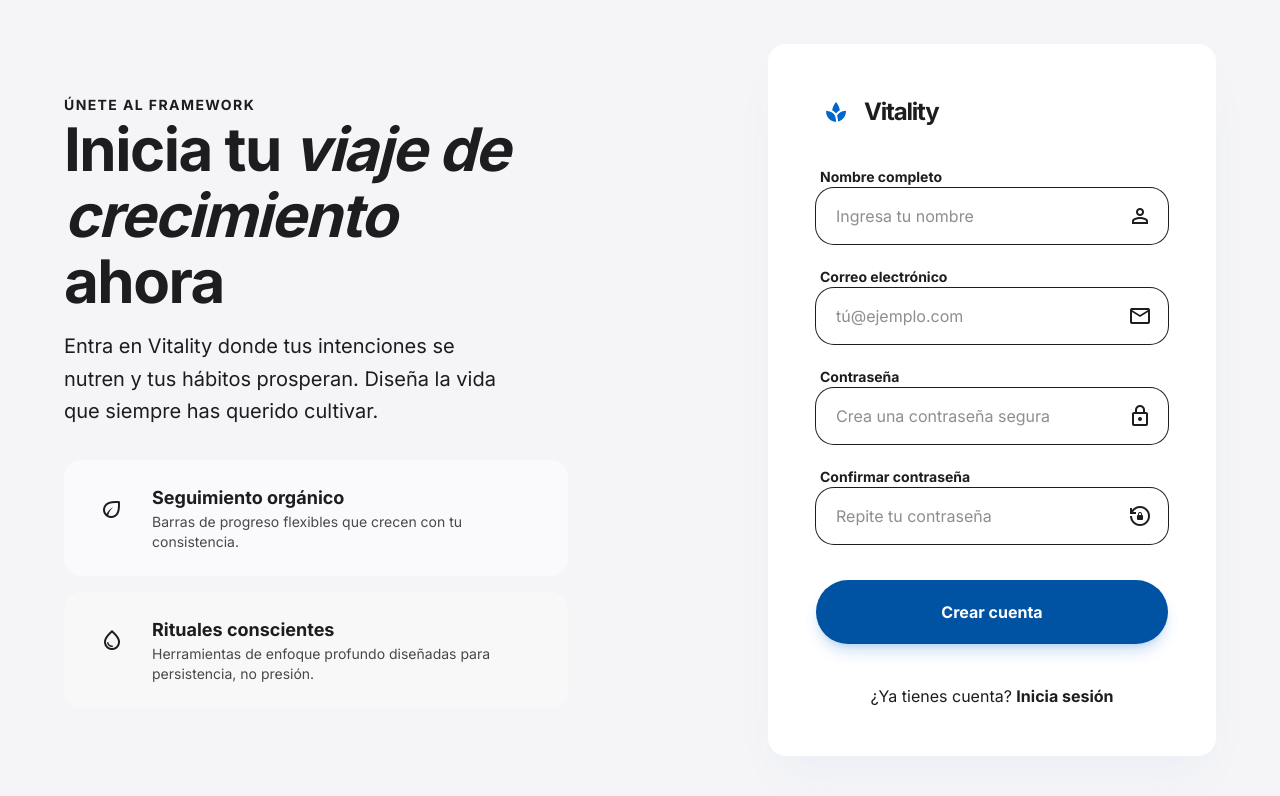
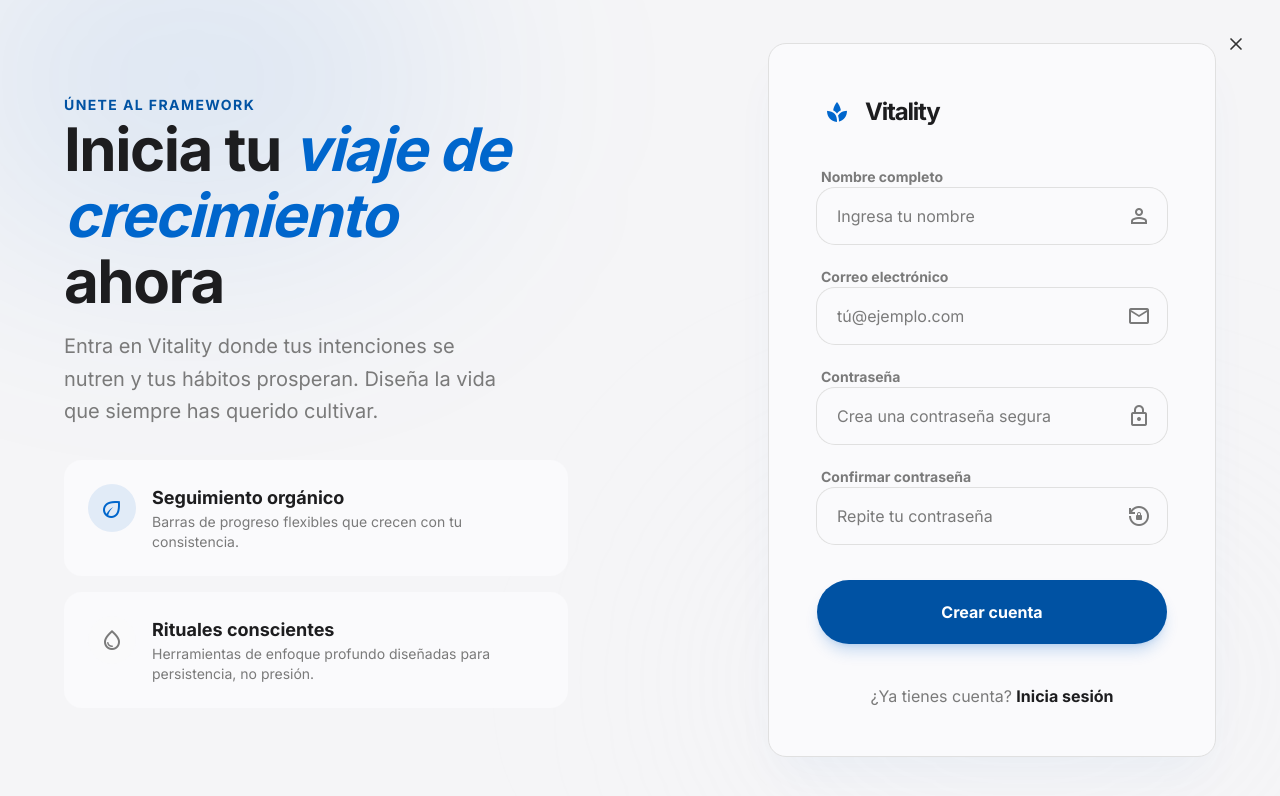
Before and after one commit to JRMZ1298/habits-tracker-frontend, a React (Vite) app: page /auth/registro in a window 1280 px wide. Shown: the top 796 px of the page. Built offline with nearby package versions, Linux system fonts and the light colour scheme; no server answers.

Commit message:
feat: update styles across authentication and landing components for improved UI consistency

```diff
--- a/src/auth/components/BrandHeader.tsx
+++ b/src/auth/components/BrandHeader.tsx
@@ -13,7 +13,7 @@ export const BrandHeader = () => {
       </div>
       <Link
         to="/home"
-        className="text-2xl font-headline font-extrabold text-on-background tracking-tighter"
+        className="text-2xl font-headline font-extrabold text-ink tracking-tighter"
       >
         Vitality
       </Link>
--- a/src/auth/components/EditorialContent.tsx
+++ b/src/auth/components/EditorialContent.tsx
@@ -6,43 +6,43 @@ export const EditorialContent = () => {
   return (
     <div className="hidden lg:flex flex-col space-y-8 pr-12">
       <div className="space-y-4">
-        <span className="font-label text-surface-tint font-bold tracking-widest text-sm uppercase">
+        <span className="font-label text-primary-dim font-bold tracking-widest text-sm uppercase">
           {t("landing.editorial.joinFramework")}
         </span>
-        <h1 className="text-6xl font-headline font-extrabold text-surface-tint tracking-tight leading-[1.1]">
+        <h1 className="text-6xl font-headline font-extrabold text-ink tracking-tight leading-[1.1]">
           {t("landing.editorial.headlinePart1")}{" "}
-          <span className="text-on-background italic">
+          <span className="text-primary italic">
             {t("landing.editorial.headlineHighlight")}
           </span>{" "}
           {t("landing.editorial.headlinePart2")}
         </h1>
-        <p className="text-xl text-on-surface-variant leading-relaxed max-w-md">
+        <p className="text-xl text-ink-muted-48 leading-relaxed max-w-md">
           {t("landing.editorial.paragraph")}
         </p>
       </div>
       <div className="grid grid-cols-1 gap-4">
         <div className="bg-surface-container-low p-6 rounded-lg flex items-start gap-4">
-          <div className="bg-primary-container text-on-primary-container p-3 rounded-full flex items-center justify-center">
+          <div className="bg-primary/10 text-primary p-3 rounded-full flex items-center justify-center">
             <span className="material-symbols-outlined">eco</span>
           </div>
           <div>
-            <h3 className="font-headline font-bold text-lg">
+            <h3 className="font-headline font-bold text-lg text-ink">
               {t("landing.editorial.card1.title")}
             </h3>
-            <p className="font-label text-sm text-on-surface-variant opacity-80">
+            <p className="font-label text-sm text-ink-muted-48">
               {t("landing.editorial.card1.description")}
             </p>
           </div>
         </div>
-        <div className="bg-surface-container-low/60 p-6 rounded-lg flex items-start gap-4">
-          <div className="bg-secondary-container text-on-secondary-container p-3 rounded-full flex items-center justify-center">
+        <div className="bg-surface-container-low p-6 rounded-lg flex items-start gap-4">
+          <div className="bg-secondary/10 text-ink-muted-48 p-3 rounded-full flex items-center justify-center">
             <span className="material-symbols-outlined">water_drop</span>
           </div>
           <div>
-            <h3 className="font-headline font-bold text-lg">
+            <h3 className="font-headline font-bold text-lg text-ink">
               {t("landing.editorial.card2.title")}
             </h3>
-            <p className="font-label text-sm text-on-surface-variant opacity-80">
+            <p className="font-label text-sm text-ink-muted-48">
               {t("landing.editorial.card2.description")}
             </p>
           </div>
--- a/src/auth/components/RegistroForm.tsx
+++ b/src/auth/components/RegistroForm.tsx
@@ -47,12 +47,12 @@ export const RegistroForm = () => {
   };
 
   return (
-    <div className="bg-surface-container-lowest glass-panel w-full max-w-md p-8 lg:p-12 rounded-xl shadow-2xl shadow-primary/5">
+    <div className="bg-surface-container-low glass-panel w-full max-w-md p-8 lg:p-12 rounded-xl shadow-2xl shadow-primary/5 border border-hairline">
       <div className="lg:hidden mb-8 space-y-2">
-        <h1 className="text-4xl font-headline font-extrabold text-on-surface tracking-tight">
+        <h1 className="text-4xl font-headline font-extrabold text-ink tracking-tight">
           {t("auth.register.headline")}
         </h1>
-        <p className="font-label text-on-surface-variant">
+        <p className="font-label text-ink-muted-48">
           {t("auth.register.subtitle")}
         </p>
       </div>
@@ -64,25 +64,25 @@ export const RegistroForm = () => {
           noValidate
         >
           <div className="space-y-1">
-            <label className="font-label text-sm font-bold text-surface-tint ml-1">
+            <label className="font-label text-sm font-bold text-ink-muted-48 ml-1">
               {t("auth.register.nameLabel")}
             </label>
             <div className="relative group">
               <input
-                className={`w-full bg-surface-container-lowest border-none ring-1 ring-outline-variant/30 focus:ring-2 focus:ring-primary rounded-lg py-4 px-5 font-label transition-all duration-300 ${
-                  errors.name ? "ring-2 ring-error" : ""
+                className={`w-full bg-surface-container-low border-none ring-1 ring-hairline focus:ring-2 focus:ring-primary rounded-lg py-4 px-5 font-label text-ink placeholder:text-ink-muted-48 transition-all duration-300 ${
+                  errors.name ? "ring-2 ring-destructive" : ""
                 }`}
                 placeholder={t("auth.register.namePlaceholder")}
                 type="text"
                 {...register("name")}
               />
-              <span className="material-symbols-outlined absolute right-4 top-4 text-outline-variant group-focus-within:text-primary">
+              <span className="material-symbols-outlined absolute right-4 top-4 text-ink-muted-48 group-focus-within:text-primary">
                 person
               </span>
             </div>
             {errors.name && (
               <p
-                className="text-error text-xs font-label ml-1"
+                className="text-destructive text-xs font-label ml-1"
                 role="alert"
                 aria-live="polite"
               >
@@ -91,25 +91,25 @@ export const RegistroForm = () => {
             )}
           </div>
           <div className="space-y-1">
-            <label className="font-label text-sm font-bold text-surface-tint ml-1">
+            <label className="font-label text-sm font-bold text-ink-muted-48 ml-1">
               {t("auth.register.emailLabel")}
             </label>
             <div className="relative group">
               <input
-                className={`w-full bg-surface-container-lowest border-none ring-1 ring-outline-variant/30 focus:ring-2 focus:ring-primary rounded-lg py-4 px-5 font-label transition-all duration-300 ${
-                  errors.email ? "ring-2 ring-error" : ""
+                className={`w-full bg-surface-container-low border-none ring-1 ring-hairline focus:ring-2 focus:ring-primary rounded-lg py-4 px-5 font-label text-ink placeholder:text-ink-muted-48 transition-all duration-300 ${
+                  errors.email ? "ring-2 ring-destructive" : ""
                 }`}
                 placeholder={t("auth.register.emailPlaceholder")}
                 type="email"
                 {...register("email")}
               />
-              <span className="material-symbols-outlined absolute right-4 top-4 text-outline-variant group-focus-within:text-primary">
+              <span className="material-symbols-outlined absolute right-4 top-4 text-ink-muted-48 group-focus-within:text-primary">
                 mail
               </span>
             </div>
             {errors.email && (
               <p
-                className="text-error text-xs font-label ml-1"
+                className="text-destructive text-xs font-label ml-1"
                 role="alert"
                 aria-live="polite"
               >
@@ -118,25 +118,25 @@ export const RegistroForm = () => {
             )}
           </div>
           <div className="space-y-1">
-            <label className="font-label text-sm font-bold text-surface-tint ml-1">
+            <label className="font-label text-sm font-bold text-ink-muted-48 ml-1">
               {t("auth.register.passwordLabel")}
             </label>
             <div className="relative group">
               <input
-                className={`w-full bg-surface-container-lowest border-none ring-1 ring-outline-variant/30 focus:ring-2 focus:ring-primary rounded-lg py-4 px-5 font-label transition-all duration-300 ${
-                  errors.password ? "ring-2 ring-error" : ""
+                className={`w-full bg-surface-container-low border-none ring-1 ring-hairline focus:ring-2 focus:ring-primary rounded-lg py-4 px-5 font-label text-ink placeholder:text-ink-muted-48 transition-all duration-300 ${
+                  errors.password ? "ring-2 ring-destructive" : ""
                 }`}
                 placeholder={t("auth.register.passwordPlaceholder")}
                 type="password"
                 {...register("password")}
               />
-              <span className="material-symbols-outlined absolute right-4 top-4 text-outline-variant group-focus-within:text-primary">
+              <span className="material-symbols-outlined absolute right-4 top-4 text-ink-muted-48 group-focus-within:text-primary">
                 lock
               </span>
             </div>
             {errors.password && (
               <p
-                className="text-error text-xs font-label ml-1"
+                className="text-destructive text-xs font-label ml-1"
                 role="alert"
                 aria-live="polite"
               >
@@ -145,13 +145,13 @@ export const RegistroForm = () => {
             )}
           </div>
           <div className="space-y-1">
-            <label className="font-label text-sm font-bold text-surface-tint ml-1">
+            <label className="font-label text-sm font-bold text-ink-muted-48 ml-1">
               {t("auth.register.confirmPasswordLabel", "Confirmar contraseña")}
             </label>
             <div className="relative group">
               <input
-                className={`w-full bg-surface-container-lowest border-none ring-1 ring-outline-variant/30 focus:ring-2 focus:ring-primary rounded-lg py-4 px-5 font-label transition-all duration-300 ${
-                  errors.confirmPassword ? "ring-2 ring-error" : ""
+                className={`w-full bg-surface-container-low border-none ring-1 ring-hairline focus:ring-2 focus:ring-primary rounded-lg py-4 px-5 font-label text-ink placeholder:text-ink-muted-48 transition-all duration-300 ${
+                  errors.confirmPassword ? "ring-2 ring-destructive" : ""
                 }`}
                 placeholder={t(
                   "auth.register.confirmPasswordPlaceholder",
@@ -160,13 +160,13 @@ export const RegistroForm = () => {
                 type="password"
                 {...register("confirmPassword")}
               />
-              <span className="material-symbols-outlined absolute right-4 top-4 text-outline-variant group-focus-within:text-primary">
+              <span className="material-symbols-outlined absolute right-4 top-4 text-ink-muted-48 group-focus-within:text-primary">
                 lock_reset
               </span>
             </div>
             {errors.confirmPassword && (
               <p
-                className="text-error text-xs font-label ml-1"
+                className="text-destructive text-xs font-label ml-1"
                 role="alert"
                 aria-live="polite"
               >
@@ -184,7 +184,7 @@ export const RegistroForm = () => {
               : t("auth.register.createAccount")}
           </button>
         </form>
-        <p className="text-center font-label text-on-surface-variant pt-4">
+        <p className="text-center font-label text-ink-muted-48 pt-4">
           {t("auth.register.haveAccount")}{" "}
           <Link
             to="/auth/login"
--- a/src/auth/components/SocialLoginButton.tsx
+++ b/src/auth/components/SocialLoginButton.tsx
@@ -16,7 +16,7 @@ export const SocialLoginButton = ({ text }: SocialLoginButtonProps) => {
     <button
       type="button"
       onClick={handleGoogleLogin}
-      className="w-full py-4 bg-secondary-container text-on-secondary-container font-bold rounded-full hover:bg-secondary-fixed-dim transition-all active:scale-95 flex items-center justify-center gap-3"
+      className="w-full py-4 bg-surface-container-low text-ink font-bold rounded-full hover:bg-surface-container transition-all active:scale-95 flex items-center justify-center gap-3 border border-hairline"
     >
       <img
         alt="Google logo"
--- a/src/auth/pages/RegistroPage.tsx
+++ b/src/auth/pages/RegistroPage.tsx
@@ -1,12 +1,21 @@
 import { EditorialContent } from "../components/EditorialContent";
 import { RegistroForm } from "../components/RegistroForm";
+import { Link } from "react-router";
+import { X } from "lucide-react";
 
 export const RegistroPage = () => {
   return (
-    <main className="min-h-screen flex items-center justify-center p-6 relative overflow-hidden">
+    <main className="min-h-screen flex items-center justify-center p-6 relative overflow-hidden bg-surface">
       {/* Abstract Bio-Shapes Background */}
-      <div className="absolute top-[-10%] left-[-5%] w-[40%] h-[40%] bg-primary-container/30 rounded-full blur-[120px] pointer-events-none"></div>
-      <div className="absolute bottom-[-10%] right-[-5%] w-[50%] h-[50%] bg-secondary-container/20 rounded-full blur-[120px] pointer-events-none"></div>
+      <div className="absolute top-[-10%] left-[-5%] w-[40%] h-[40%] bg-primary/10 rounded-full blur-[120px] pointer-events-none"></div>
+      <div className="absolute bottom-[-10%] right-[-5%] w-[50%] h-[50%] bg-secondary/10 rounded-full blur-[120px] pointer-events-none"></div>
+      <Link
+        to="/home"
+        className="absolute top-6 right-6 size-10 flex items-center justify-center rounded-full text-ink-muted-80 hover:text-ink hover:bg-ink/5 transition-colors z-20"
+        aria-label="Cerrar y volver al inicio"
+      >
+        <X className="size-5" />
+      </Link>
       <div className="w-full max-w-6xl grid grid-cols-1 lg:grid-cols-2 gap-12 items-center relative z-10">
         {/* Left Side: Editorial Content */}
         <EditorialContent />
--- a/src/landingPage/components/Footer.tsx
+++ b/src/landingPage/components/Footer.tsx
@@ -1,46 +1,52 @@
 import { useTranslation } from "react-i18next";
+
+type LinkColumn = {
+  heading: string;
+  links: { label: string; href: string }[];
+};
+
+type TextColumn = {
+  heading?: string;
+  items: string[];
+};
+
+type Column = LinkColumn | TextColumn;
+
+const isLinkColumn = (column: Column): column is LinkColumn =>
+  "links" in column;
 
 export const Footer = () => {
   const { t } = useTranslation();
 
-  const footerColumns = [
-    {
-      heading: t("landing.footer.shopAndLearn.heading"),
-      links: [
-        { label: t("landing.footer.shopAndLearn.habits"), href: "#features" },
-        { label: t("landing.footer.shopAndLearn.metrics"), href: "#features" },
-        { label: t("landing.footer.shopAndLearn.badges"), href: "#features" },
-        { label: t("landing.footer.shopAndLearn.settings"), href: "#features" },
-      ],
-    },
+  const valuesHeading = t("landing.footer.values.heading");
+
+  const valores = [
+    t("landing.footer.values.accessibility"),
+    t("landing.footer.values.education"),
+    t("landing.footer.values.environment"),
+    t("landing.footer.values.inclusion"),
+    t("landing.footer.values.privacy"),
+    t("landing.footer.values.supplyChain"),
+  ];
+
+  const chunkSize = Math.ceil(valores.length / 3);
+  const valoresColumns: Column[] = Array.from({ length: 3 }, (_, i) => ({
+    heading: i === 0 ? valuesHeading : undefined,
+    items: valores.slice(i * chunkSize, (i + 1) * chunkSize),
+  }));
+
+  const footerColumns: Column[] = [
     {
       heading: t("landing.footer.account.heading"),
       links: [
-        { label: t("landing.footer.account.manageAccount"), href: "/app/settings" },
+        {
+          label: t("landing.footer.account.manageAccount"),
+          href: "/app/settings",
+        },
         { label: t("landing.footer.account.signIn"), href: "/auth/login" },
       ],
     },
-    {
-      heading: t("landing.footer.about.heading"),
-      links: [
-        { label: t("landing.footer.about.newsroom"), href: "#" },
-        { label: t("landing.footer.about.leadership"), href: "#" },
-        { label: t("landing.footer.about.workOpportunities"), href: "#" },
-        { label: t("landing.footer.about.investors"), href: "#" },
-        { label: t("landing.footer.about.ethicsCompliance"), href: "#" },
-      ],
-    },
-    {
-      heading: t("landing.footer.values.heading"),
-      links: [
-        { label: t("landing.footer.values.accessibility"), href: "#" },
-        { label: t("landing.footer.values.education"), href: "#" },
-        { label: t("landing.footer.values.environment"), href: "#" },
-        { label: t("landing.footer.values.inclusion"), href: "#" },
-        { label: t("landing.footer.values.privacy"), href: "#" },
-        { label: t("landing.footer.values.supplyChain"), href: "#" },
-      ],
-    },
+    ...valoresColumns,
   ];
 
   return (
@@ -53,13 +59,18 @@ export const Footer = () => {
 
         {/* Link columns */}
         <div className="grid grid-cols-2 md:grid-cols-4 gap-[24px] mb-[48px]">
-          {footerColumns.map((column) => (
-            <div key={column.heading}>
+          {footerColumns.map((column, index) => (
+            <div key={index}>
+              {column.heading ? (
                 <h3 className="text-[14px] font-semibold text-ink leading-[1.29] tracking-[-0.224px] mb-[12px]">
                   {column.heading}
                 </h3>
+              ) : (
+                <div className="w-full h-[28px]"></div>
+              )}
               <ul className="space-y-[8px]">
-                {column.links.map((link) => (
+                {isLinkColumn(column)
+                  ? column.links.map((link) => (
                       <li key={link.label}>
                         <a
                           href={link.href}
@@ -67,6 +78,13 @@ export const Footer = () => {
                         >
                           {link.label}
                         </a>
+                      </li>
+                    ))
+                  : column.items.map((item) => (
+                      <li key={item}>
+                        <span className="text-[17px] font-normal text-ink-muted-80 leading-[2.41] block">
+                          {item}
+                        </span>
                       </li>
                     ))}
               </ul>
```
Also changed, not shown: src/auth/components/LoginForm.tsx (+17 -17 lines), src/auth/pages/LoginPage.tsx (+10 -2 lines), src/landingPage/components/TopAppBar.tsx (+19 -4 lines). Lines whose indentation alone changed are shown as unchanged.
